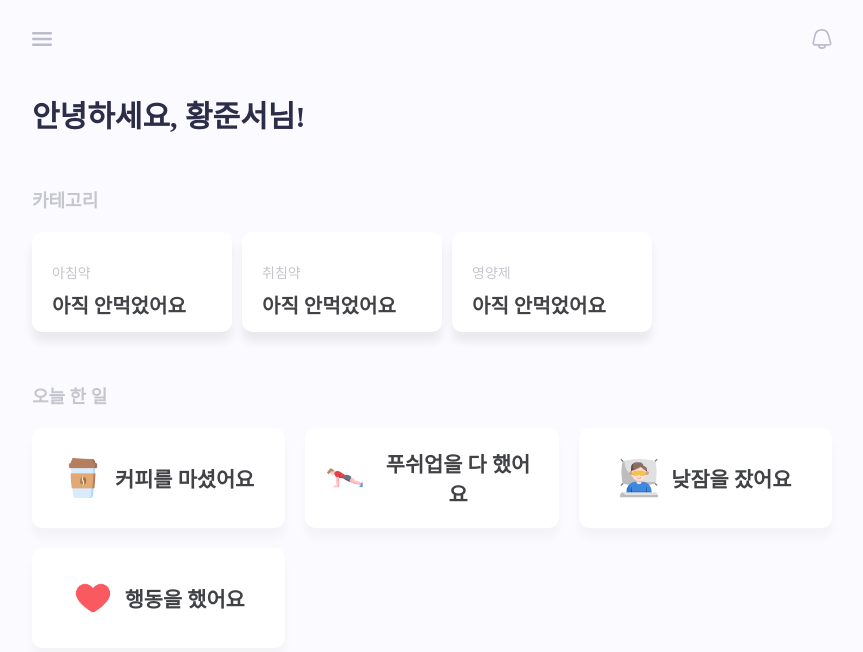
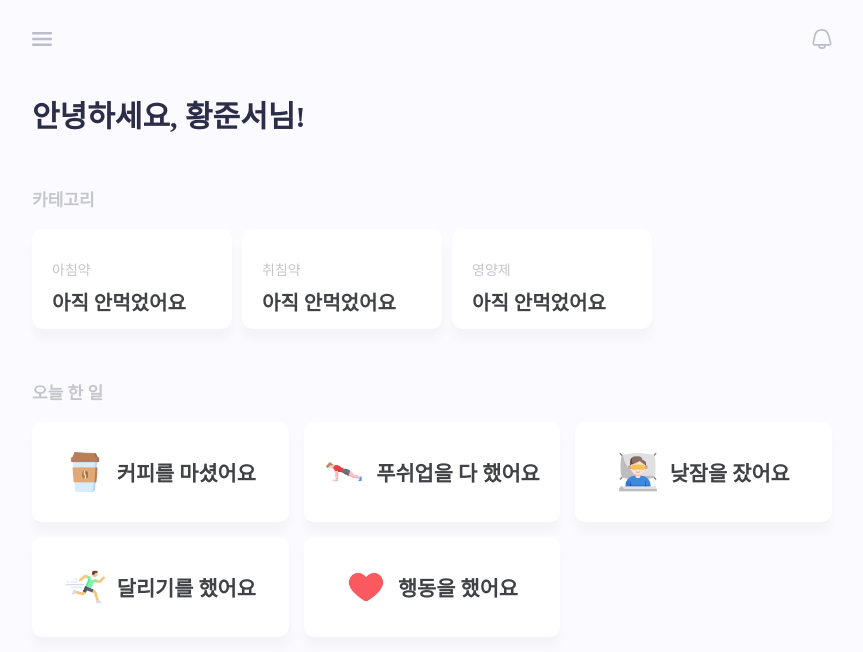
Before and after one commit to 1201q/mynote, a Next.js app: page / in a window 1280 px wide. Shown: the top 652 px of the page, without its empty margins (208-1071 px from the left). Built offline with nearby package versions, Linux system fonts and the light colour scheme; a web font is replaced by a local one.

Commit message:
[Style] 1차 디자인 조정

```diff
--- a/src/components/Main/Carousel.js
+++ b/src/components/Main/Carousel.js
@@ -29,7 +29,7 @@ export default function Carousel() {
               height={35}
             />
           )}
-          <CardWrapper styledopacity={pillTFArr[idx] === false ? 1 : 0.4}>
+          <CardWrapper styledopacity={pillTFArr[idx] === false ? 1 : 0.3}>
             <SmallText>{item}</SmallText>
             <BigText>아직 안먹었어요</BigText>
           </CardWrapper>
@@ -63,11 +63,11 @@ const Card = styled.div`
   min-width: 200px;
   width: 200px;
   height: 100px;
-  margin-right: 10px;
   background-color: white;
   border-radius: 10px;
   padding: 30px 20px;
-  box-shadow: 0px 10px 10px rgba(0, 0, 0, 0.07);
+  margin-right: 10px;
+  box-shadow: 0px 10px 10px rgba(0, 0, 0, 0.03);
 
   img {
     position: absolute;
--- a/src/components/Main/DoneList.js
+++ b/src/components/Main/DoneList.js
@@ -20,10 +20,17 @@ export default function DoneList() {
         />
         <CardText>푸쉬업을 다 했어요</CardText>
       </Card>
-
       <Card>
         <Image src={require("../../assets/sleep.png")} width={40} height={40} />
         <CardText>낮잠을 잤어요</CardText>
+      </Card>
+      <Card>
+        <Image
+          src={require("../../assets/runner.png")}
+          width={40}
+          height={40}
+        />
+        <CardText>달리기를 했어요</CardText>
       </Card>
       <Card>
         <Image src={require("../../assets/heart.png")} width={40} height={40} />
@@ -35,8 +42,7 @@ export default function DoneList() {
 
 const Container = styled.div`
   display: grid;
-
-  gap: 20px;
+  gap: 15px;
   grid-template-columns: repeat(3, 1fr);
   @media screen and (max-width: 700px) {
     grid-template-columns: repeat(2, 1fr);
@@ -49,11 +55,11 @@ const Card = styled.div`
   justify-content: center;
   height: 100px;
   padding: 20px;
-  background-color: white;
   border-radius: 10px;
-  box-shadow: 0px 10px 10px rgba(0, 0, 0, 0.03);
   cursor: pointer;
   font-weight: 800;
+  box-shadow: 0px 10px 10px rgba(0, 0, 0, 0.03);
+  background-color: white;
 
   @media screen and (max-width: 700px) {
     height: 130px;
--- a/src/pages/index.js
+++ b/src/pages/index.js
@@ -56,7 +56,7 @@ const Hello = styled.div`
 
 const MenuHeader = styled.p`
   color: #c5c5cd;
-  font-size: 18px;
-  font-weight: 600;
-  margin-bottom: 20px;
+  font-size: 17px;
+  font-weight: 700;
+  margin-bottom: 18px;
 `;
```
Also changed, not shown: src/assets/runner.png (added), src/components/Main/ToDoList.js (added).
